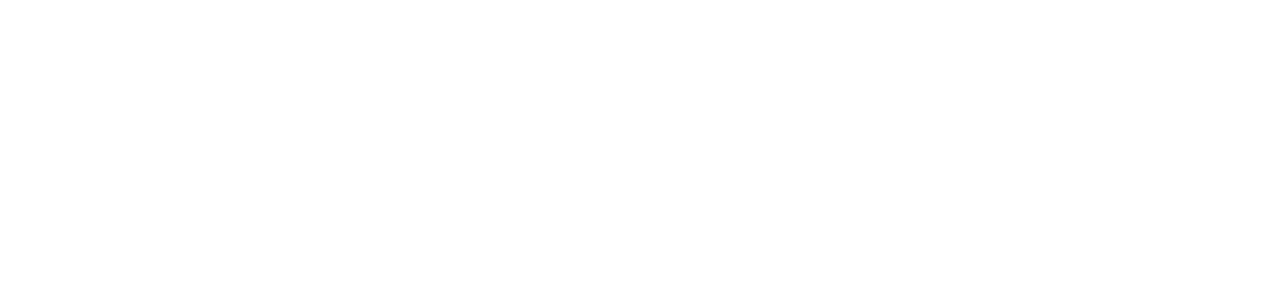
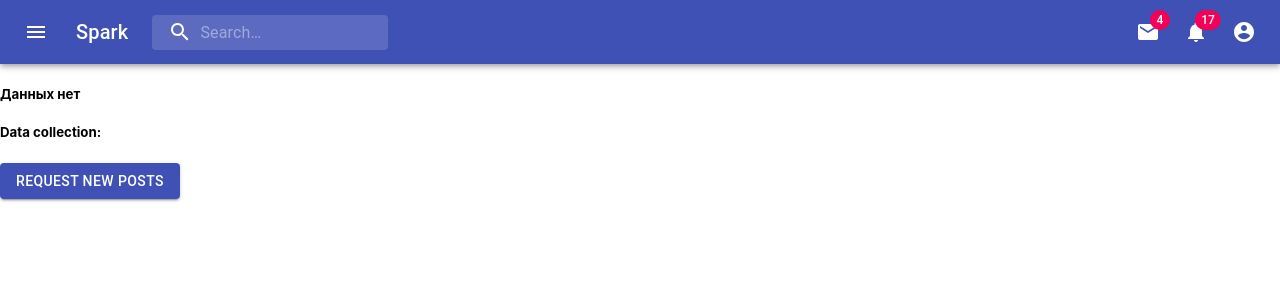
Before and after one commit to mertsev/react-test-project, a React (Create React App) app in the folder frontend/: page /test in a window 1280 px wide. Shown: the top 300 px of the page. Built offline with nearby package versions, Linux system fonts and the light colour scheme.

Commit message:
test_firsrtpage

```diff
--- a/frontend/src/index.tsx
+++ b/frontend/src/index.tsx
@@ -10,6 +10,7 @@ import { BrowserRouter, Route } from "react-router-dom";
 import MaterialHome from "./views/material-test/MaterialHome";
 import SparkHome from "./views/spark/SparkHome";
 import SparkMainPage from "./views/spark/SparkMainPage";
+import FirstPage from "./views/spark/firstpage";
 
 ReactDOM.render(
   <React.StrictMode>
@@ -19,6 +20,7 @@ ReactDOM.render(
         <Route path="/home" exact={true} component={SparkMainPage} />
         <Route path="/material" component={MaterialHome} />
         <Route path="/spark/home/:number" component={SparkHome} />
+        <Route path="/test" component={FirstPage} />
       </Provider>
     </BrowserRouter>
   </React.StrictMode>,
--- /dev/null
+++ b/frontend/src/views/spark/firstpage.tsx
@@ -0,0 +1,61 @@
+import React from "react";
+import NavBar from "../../components/navbar";
+import {
+  Grid,
+  Card,
+  CardContent,
+  makeStyles,
+  createStyles,
+  Theme,
+  Typography,
+} from "@material-ui/core";
+import { Link } from "react-router-dom";
+import { PlaceholderDataSetterContainer, PlaceholderDataViewerContainer } from "../../components";
+
+const useStyles = makeStyles((theme: Theme) =>
+  createStyles({
+    root: {
+      flexGrow: 1,
+    },
+    card: {
+      padding: theme.spacing(1),
+      textAlign: "left",
+      marginBottom: theme.spacing(1),
+      marginLeft: theme.spacing(1),
+      marginRight: theme.spacing(1),
+      marginTop: theme.spacing(1),
+    },
+  })
+);
+
+function FirstPage() {
+  const classes = useStyles();
+  return (
+    <div>
+      <div className={classes.root}>
+        <NavBar />
+      </div>
+
+      <div>
+        <PlaceholderDataViewerContainer/>
+        <PlaceholderDataSetterContainer/>
+      </div>
+      {/*
+      <div>
+        <Grid item={true} xs={12} sm={12}>
+          <Card className={classes.card} elevation={2}>
+            <CardContent>
+              <Typography gutterBottom={true} variant="h5">
+                <Link rel="noopener" to="spark/home/1">
+                  ПУБЛИЧНОЕ АКЦИОНЕРНОЕ ОБЩЕСТВО "НЕФТЯНАЯ КОМПАНИЯ "РОСНЕФТЬ"
+                </Link>
+              </Typography>
+            </CardContent>
+          </Card>
+        </Grid>
+      </div>*/}
+    </div>
+  );
+}
+
+export default FirstPage;
```
